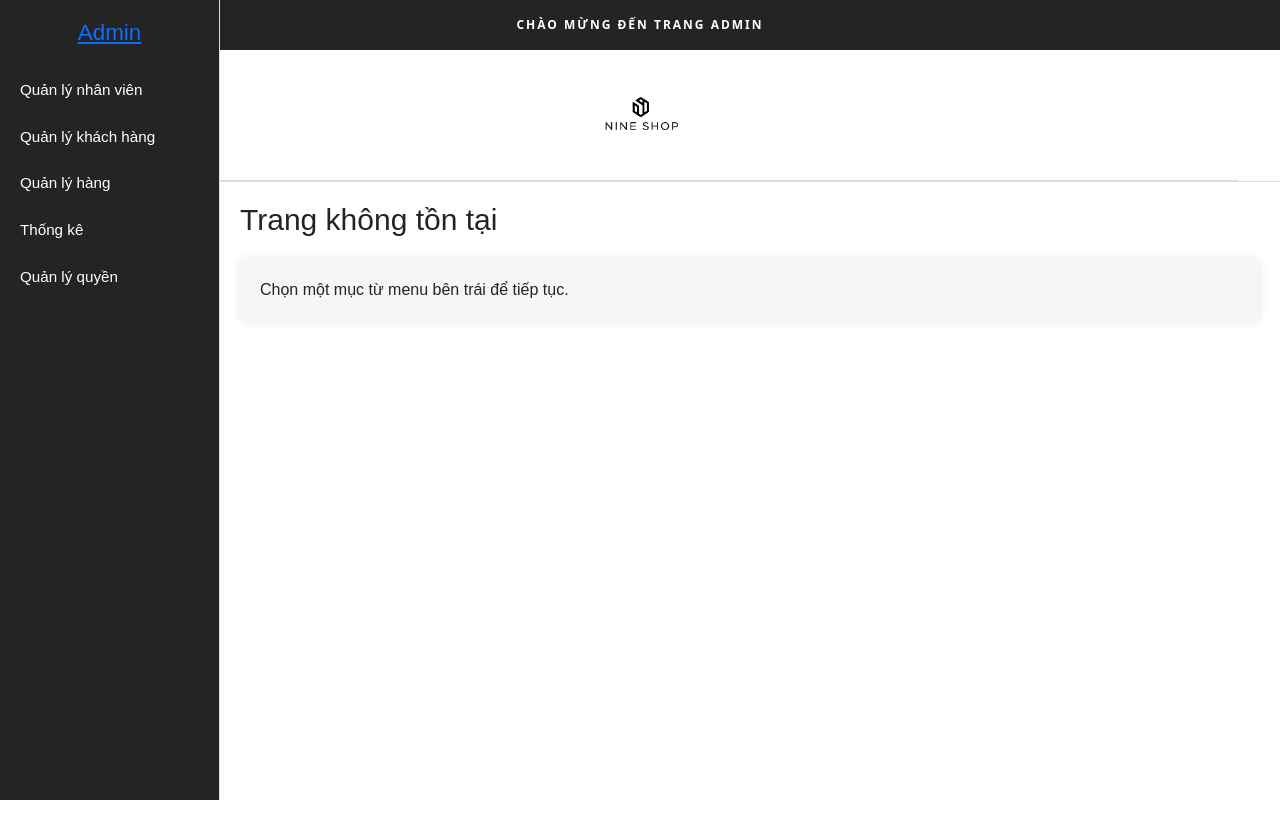
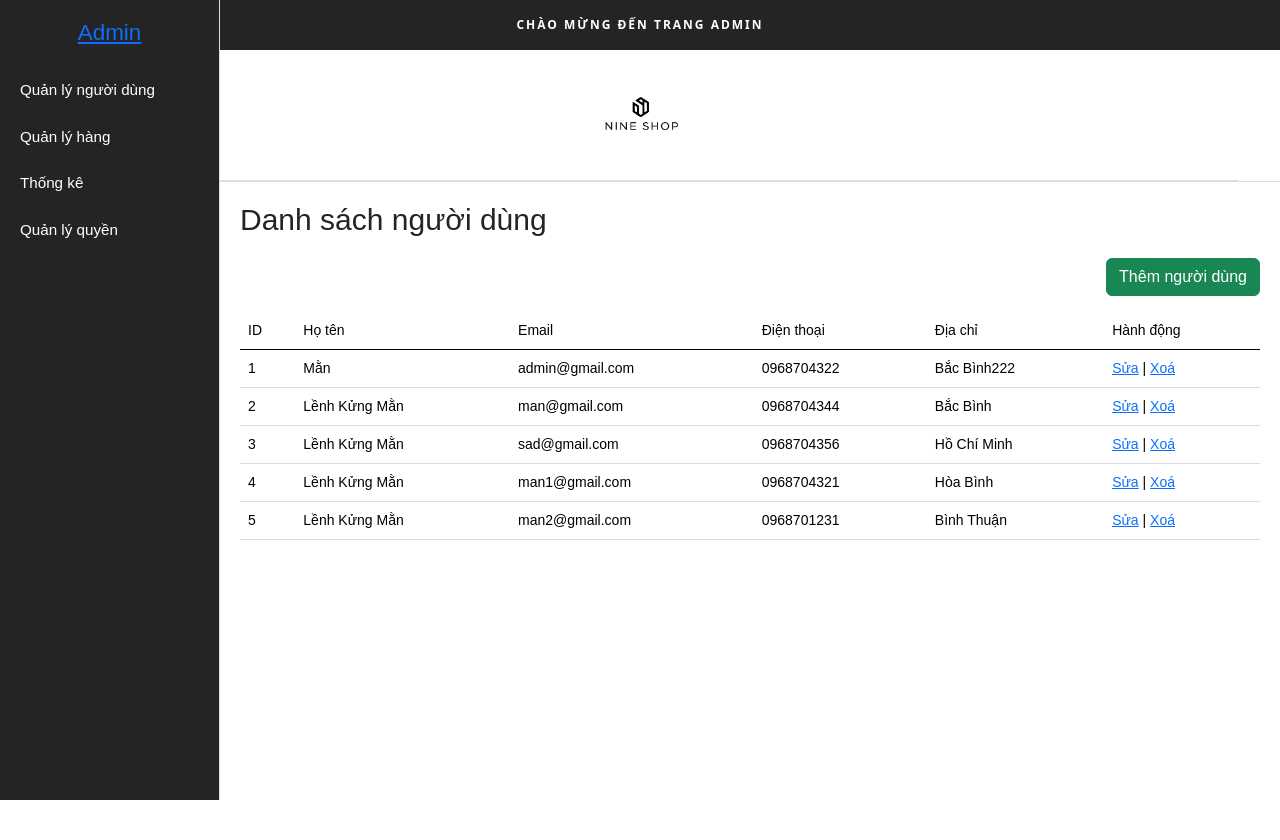
Before and after one commit to Einhornn/nineShop, a PHP site: page /admin.php?page=users in a window 1280 px wide. Shown: the top 840 px of the page. Run offline with PHP 8.4, Linux system fonts and the light colour scheme; data comes from the database, SQL or seed files in the repository; data that the repository does not hold is empty.

Commit message:
update Khoa Khoa

```diff
--- a/frontEnd/admin.php
+++ b/frontEnd/admin.php
@@ -1,6 +1,15 @@
 <?php
+session_start();
 require_once '../backEnd/config-database.php';
 $page = isset($_GET['page']) ? $_GET['page'] : 'dashboard';
+
+
+// if (!isset($_SESSION['user_id']) || !isset($_SESSION['user_role'])) {
+//     header('Location: login.php');
+//     exit();
+// }
+
+// $role = $_SESSION['user_role'];
 ?>
 
 <!doctype html>
@@ -16,7 +25,6 @@ $page = isset($_GET['page']) ? $_GET['page'] : 'dashboard';
     <link rel="stylesheet" href="../assets/css/style.css">
     <link href="https://cdn.jsdelivr.net/npm/bootstrap@5.3.3/dist/css/bootstrap.min.css" rel="stylesheet">
 
-    <!-- Inline CSS để tùy chỉnh giao diện -->
     <style>
         body {
             margin: 0;
@@ -170,22 +178,19 @@ $page = isset($_GET['page']) ? $_GET['page'] : 'dashboard';
             background: #e6e6e6;
         }
 
-        /* Style cho các ô chọn */
         input[type="checkbox"] {
             width: 18px;
             height: 18px;
             cursor: pointer;
-            accent-color: #ff6a28; /* Màu sắc của checkbox */
+            accent-color: #ff6a28;
             border-radius: 4px;
         }
 
-        /* Hiệu ứng hover cho ô chọn */
         input[type="checkbox"]:hover {
             transform: scale(1.1);
             transition: transform 0.2s ease;
         }
 
-        /* Hiệu ứng hover cho các liên kết trong bảng */
         .action-buttons a {
             color: #ff6a28;
             margin-right: 10px;
@@ -196,7 +201,6 @@ $page = isset($_GET['page']) ? $_GET['page'] : 'dashboard';
             text-decoration: underline;
         }
 
-        /* Responsive design cho màn hình nhỏ */
         @media (max-width: 768px) {
             .sidebar {
                 width: 180px;
@@ -215,7 +219,6 @@ $page = isset($_GET['page']) ? $_GET['page'] : 'dashboard';
             }
         }
 
-        /* Responsive cho các màn hình rất nhỏ */
         @media (max-width: 480px) {
             .sidebar {
                 display: none;
@@ -266,7 +269,6 @@ $page = isset($_GET['page']) ? $_GET['page'] : 'dashboard';
             box-shadow: 0 0 5px rgba(255, 106, 40, 0.3);
         }
 
-        /* CSS cho form thêm sản phẩm */
         .add-product-form {
             display: none;
             background: #fff;
@@ -367,29 +369,15 @@ $page = isset($_GET['page']) ? $_GET['page'] : 'dashboard';
         <h2><a href="admin.php">Admin</a></h2>
         <ul>
             <li>
-                <a href="?page=staff" class="menu-toggle">Quản lý nhân viên</a>
+                <a href="?page=users" class="menu-toggle">Quản lý người dùng</a>
                 <ul>
-                    <li><a href="?page=staff">Danh sách nhân viên</a></li>
-                    <li><a href="?page=staff_accounts">Tài khoản nhân viên</a></li>
-                    <li><a href="?page=staff_activity">Lịch sử hoạt động</a></li>
-                </ul>
-            </li>
-            <li>
-                <a href="?page=customers" class="menu-toggle">Quản lý khách hàng</a>
-                <ul>
-                    <li><a href="?page=customers">Danh sách khách hàng</a></li>
-                    <li><a href="?page=customer_orders">Lịch sử mua hàng</a></li>
-                    <li><a href="?page=customer_types">Phân loại khách hàng</a></li>
+                    <li><a href="?page=users">Danh sách người dùng</a></li>
                 </ul>
             </li>
             <li>
                 <a href="?page=products" class="menu-toggle">Quản lý hàng</a>
                 <ul>
                     <li><a href="?page=products">Danh sách sản phẩm</a></li>
-                    <li><a href="?page=inventory_receipts">Nhập hàng</a></li>
-                    <li><a href="?page=price_updates">Cập nhật giá</a></li>
-                    <li><a href="?page=inventory">Quản lý kho</a></li>
-                    <li><a href="?page=suppliers">Nhà cung cấp</a></li>
                 </ul>
             </li>
             <li>
@@ -419,75 +407,128 @@ $page = isset($_GET['page']) ? $_GET['page'] : 'dashboard';
                 <p>Chọn một mục từ menu bên trái để bắt đầu quản lý cửa hàng quần áo nam.</p>
             </div>
 
-        <?php elseif ($page == 'staff'): ?>
-            <h1>Danh sách nhân viên</h1>
-            <div class="table-container">
-                <!-- Thanh tìm kiếm -->
-                <div class="search-container">
-                    <input type="text" id="search-name" placeholder="Tìm theo tên nhân viên...">
-                    <input type="text" id="search-code" placeholder="Tìm theo mã nhân viên...">
+        <?php elseif ($page == 'users'): ?>
+        <h1>Danh sách người dùng</h1>
+
+        <!-- Nút thêm -->
+        <div class="d-flex justify-content-end mb-3">
+            <button class="btn btn-success" onclick="toggleAddUserForm()">Thêm người dùng</button>
         </div>
 
-                <table id="staff-table">
+        <!-- Form thêm người dùng -->
+        <div class="add-user-form" id="addUserForm" style="display: none;">
+            <h2>Thêm người dùng</h2>
+            <?php if (isset($_SESSION['user_error'])): ?>
+                <div class="alert alert-danger"><?= $_SESSION['user_error']; unset($_SESSION['user_error']); ?></div>
+            <?php endif; ?>
+            <?php if (isset($_SESSION['user_success'])): ?>
+                <div class="alert alert-success"><?= $_SESSION['user_success']; unset($_SESSION['user_success']); ?></div>
+            <?php endif; ?>
+            <form action="../backEnd/add-user.php" method="POST">
+                <div class="form-group">
+                    <label>Họ tên <span class="text-danger">*</span></label>
+                    <input type="text" name="name" required>
+                </div>
+                <div class="form-group">
+                    <label>Email <span class="text-danger">*</span></label>
+                    <input type="email" name="email" required>
+                </div>
+                <div class="form-group">
+                    <label>Mật khẩu <span class="text-danger">*</span></label>
+                    <input type="password" name="password" required>
+                </div>
+                <div class="form-group">
+                    <label>Điện thoại</label>
+                    <input type="text" name="phone">
+                </div>
+                <div class="form-group">
+                    <label>Địa chỉ</label>
+                    <input type="text" name="address">
+                </div>
+                <div class="form-group">
+                    <button type="submit" class="btn btn-primary">Thêm</button>
+                    <button type="button" class="btn btn-secondary" onclick="toggleAddUserForm()">Huỷ</button>
+                </div>
+            </form>
+        </div>
+
+        <!-- Danh sách -->
+        <table class="table">
             <thead>
                 <tr>
-                            <th>ID</th>
-                            <th>Mã nhân viên</th>
-                            <th>Tên</th>
-                            <th>Email</th>
-                            <th>Số điện thoại</th>
-                            <th>Địa chỉ</th>
-                            <th>Hành động</th>
+                    <th>ID</th><th>Họ tên</th><th>Email</th><th>Điện thoại</th><th>Địa chỉ</th><th>Hành động</th>
                 </tr>
             </thead>
             <tbody>
                 <?php
-                        $result = $conn->query("SELECT id, name, email, phone, address FROM users");
-                        if ($result) {
-                            while ($row = $result->fetch_assoc()) {
-                                echo "<tr>";
-                                echo "<td>" . htmlspecialchars($row['id']) . "</td>";
-                                echo "<td>" . htmlspecialchars($row['name']) . "</td>";
-                                echo "<td>" . htmlspecialchars($row['email']) . "</td>";
-                                echo "<td>" . htmlspecialchars($row['phone']) . "</td>";
-                                echo "<td>" . htmlspecialchars($row['address']) . "</td>";
-                                echo "<td class='action-buttons'>";
-                                echo "<a href='edit_staff.php?id=" . $row['id'] . "' class='btn-edit'>Sửa</a>";
-                                echo "<a href='delete_staff.php?id=" . $row['id'] . "' class='btn-delete' onclick='return confirm(\"Xóa nhân viên này?\")'>Xóa</a>";
-                                echo "</td>";
-                                echo "</tr>";
-                            }
-                            $result->free();
-                        }
+                $users = $conn->query("SELECT * FROM users");
+                while ($user = $users->fetch_assoc()):
                 ?>
+                <tr>
+                    <td><?= $user['id'] ?></td>
+                    <td><?= htmlspecialchars($user['name']) ?></td>
+                    <td><?= htmlspecialchars($user['email']) ?></td>
+                    <td><?= htmlspecialchars($user['phone']) ?></td>
+                    <td><?= htmlspecialchars($user['address']) ?></td>
+                    <td>
+                        <a href="#" onclick="openEditForm(<?= htmlspecialchars(json_encode($user)) ?>)">Sửa</a> |
+                        <a href="backEnd/user/delete-user.php?id=<?= $user['id'] ?>" onclick="return confirm('Xoá người dùng này?')">Xoá</a>
+                    </td>
+                </tr>
+                <?php endwhile; ?>
             </tbody>
         </table>
+
+        <!-- Form sửa -->
+        <div class="edit-user-form" id="editUserForm" style="display: none;">
+            <h2>Sửa người dùng</h2>
+            <form action="../backEnd/user/edit-user.php" method="POST">
+                <input type="hidden" name="id" id="edit_id">
+                <div class="form-group">
+                    <label>Họ tên</label>
+                    <input type="text" name="name" id="edit_name" required>
                 </div>
-            <!-- Script tìm kiếm -->
+                <div class="form-group">
+                    <label>Email</label>
+                    <input type="email" name="email" id="edit_email" required>
+                </div>
+                <div class="form-group">
+                    <label>Điện thoại</label>
+                    <input type="text" name="phone" id="edit_phone">
+                </div>
+                <div class="form-group">
+                    <label>Địa chỉ</label>
+                    <input type="text" name="address" id="edit_address">
+                </div>
+                <div class="form-group">
+                    <button type="submit" class="btn btn-warning">Cập nhật</button>
+                    <button type="button" class="btn btn-secondary" onclick="toggleEditUserForm()">Huỷ</button>
+                </div>
+            </form>
+        </div>
+
+        <!-- Script -->
         <script>
-                document.getElementById('search-name').addEventListener('input', filterTable);
-                document.getElementById('search-code').addEventListener('input', filterTable);
+        function toggleAddUserForm() {
+            document.getElementById('addUserForm').style.display =
+                document.getElementById('addUserForm').style.display === 'none' ? 'block' : 'none';
+        }
 
-                function filterTable() {
-                    const nameInput = document.getElementById('search-name').value.toLowerCase();
-                    const codeInput = document.getElementById('search-code').value.toLowerCase();
-                    const table = document.getElementById('staff-table');
-                    const rows = table.getElementsByTagName('tr');
+        function toggleEditUserForm() {
+            document.getElementById('editUserForm').style.display =
+                document.getElementById('editUserForm').style.display === 'none' ? 'block' : 'none';
+        }
 
-                    for (let i = 1; i < rows.length; i++) {
-                        const nameCell = rows[i].getElementsByTagName('td')[2]; // Cột Tên
-                        const codeCell = rows[i].getElementsByTagName('td')[1]; // Cột Mã nhân viên
-                        const nameText = nameCell.textContent.toLowerCase();
-                        const codeText = codeCell.textContent.toLowerCase();
-
-                        if (nameText.includes(nameInput) && codeText.includes(codeInput)) {
-                            rows[i].style.display = '';
-                        } else {
-                            rows[i].style.display = 'none';
-                        }
-                    }
+        function openEditForm(user) {
+            toggleEditUserForm();
+            document.getElementById('edit_id').value = user.id;
+            document.getElementById('edit_name').value = user.name;
+            document.getElementById('edit_email').value = user.email;
+            document.getElementById('edit_phone').value = user.phone;
+            document.getElementById('edit_address').value = user.address;
         }
         </script>
+
 
         <?php elseif ($page == 'staff_accounts'): ?>
             <h1>Tài khoản nhân viên</h1>
@@ -519,8 +560,8 @@ $page = isset($_GET['page']) ? $_GET['page'] : 'dashboard';
                                 echo "<td>" . htmlspecialchars($row['role_name'] ?: 'Chưa phân vai trò') . "</td>";
                                 echo "<td>" . htmlspecialchars($row['created_at']) . "</td>";
                                 echo "<td class='action-buttons'>";
-                                echo "<a href='edit_staff_account.php?id=" . $row['id'] . "'>Sửa</a>";
-                                echo "<a href='delete_staff_account.php?id=" . $row['id'] . "' onclick='return confirm(\"Xóa tài khoản này?\")'>Xóa</a>";
+                                echo '<a href="../backEnd/user/edit-user.php?id=' . $row['id'] . '">Sửa</a>';
+                                echo '<a href="../backEnd/user/delete-user.php?id=' . $row['id'] . '" onclick="return confirm(\'Bạn có chắc chắn muốn xoá không?\')">Xoá</a>';
                                 echo "</td>";
                                 echo "</tr>";
                             }
@@ -564,7 +605,7 @@ $page = isset($_GET['page']) ? $_GET['page'] : 'dashboard';
                         ?>
                     </tbody>
                 </table>
-                <p>Lưu ý: Hiện chỉ hiển thị hoạt động nhập hàng. Cần thêm bảng activity_logs để theo dõi đầy đủ.</p>
+                <!-- <p>Lưu ý: Hiện chỉ hiển thị hoạt động nhập hàng. Cần thêm bảng activity_logs để theo dõi đầy đủ.</p> -->
             </div>
 
         <?php elseif ($page == 'customers'): ?>
@@ -693,7 +734,6 @@ $page = isset($_GET['page']) ? $_GET['page'] : 'dashboard';
                     <button class="btn btn-success" onclick="toggleAddProductForm()">Thêm sản phẩm</button>
                 </div>
 
-                <!-- Form thêm sản phẩm -->
                 <div class="add-product-form" id="addProductForm">
                     <h2>Thêm sản phẩm mới</h2>
                     <?php if (isset($_SESSION['product_error'])): ?>
@@ -1021,7 +1061,7 @@ $page = isset($_GET['page']) ? $_GET['page'] : 'dashboard';
                     <thead>
                         <tr>
                             <th>Tên nhân viên</th>
-                            <th>Mã nhân viên</th>
+                            <th>email</th>
                             <?php
                             $permissions = [
                                 1 => ['name' => 'Quyền thêm hàng', 'description' => 'Cho phép thêm sản phẩm vào kho'],
@@ -1117,7 +1157,6 @@ $page = isset($_GET['page']) ? $_GET['page'] : 'dashboard';
 
     <script src="../assets/js/plugins.js"></script>
     <script src="../assets/js/main.js"></script>
-    <!-- Inline JS để xử lý click mở/đóng menu -->
     <script>
         document.querySelectorAll('.menu-toggle').forEach(item => {
             item.addEventListener('click', event => {
@@ -1133,6 +1172,30 @@ $page = isset($_GET['page']) ? $_GET['page'] : 'dashboard';
             });
         });
     </script>
+    <div id="toast" style="display:none; position: fixed; top: 10px; right: 10px; background: #28a745; color: white; padding: 10px 20px; border-radius: 5px; z-index: 9999;"></div>
+
+<script>
+    const msg = "<?= $msg ?>";
+    if (msg) {
+        let text = "";
+        switch (msg) {
+            case "added": text = "Thêm người dùng thành công"; break;
+            case "updated": text = "Cập nhật thành công"; break;
+            case "deleted": text = "Xóa thành công"; break;
+            case "empty": text = "Vui lòng nhập đầy đủ thông tin"; break;
+            case "notfound": text = "Không tìm thấy người dùng"; break;
+        }
+
+        const toast = document.getElementById("toast");
+        toast.innerText = text;
+        toast.style.display = "block";
+
+        setTimeout(() => {
+            toast.style.display = "none";
+        }, 3000);
+    }
+</script>
+
     <script>
         function savePermissions() {
             const permissions = [];
--- a/frontEnd/login.php
+++ b/frontEnd/login.php
@@ -2,10 +2,9 @@
 session_start();
 if (isset($_SESSION['user'])) {
     echo "Xin chào, " . htmlspecialchars($_SESSION['user']);
+
 }
 ?>
-
-
 <!doctype html>
 <html class="no-js" lang="vi">
 
```
Also changed, not shown: backEnd/add-user.php (added, +32 -0 lines), backEnd/login-process.php (+9 -3 lines), backEnd/user/delete-user.php (added, +14 -0 lines), backEnd/user/edit-user.php (added, +55 -0 lines), frontEnd/my-account.php (added, +164 -0 lines). Lines whose indentation alone changed are shown as unchanged.
